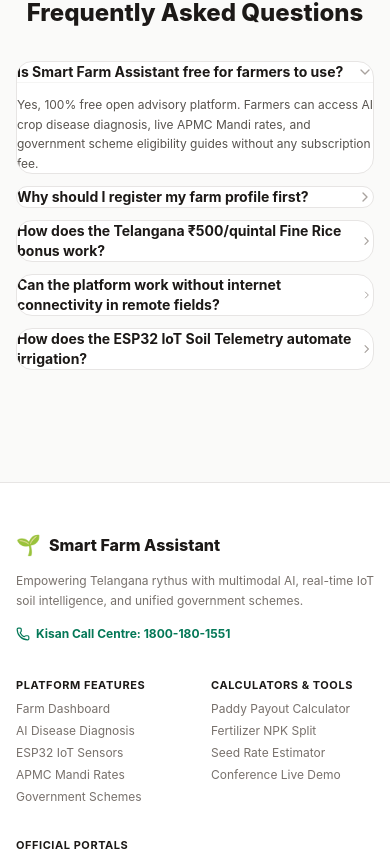
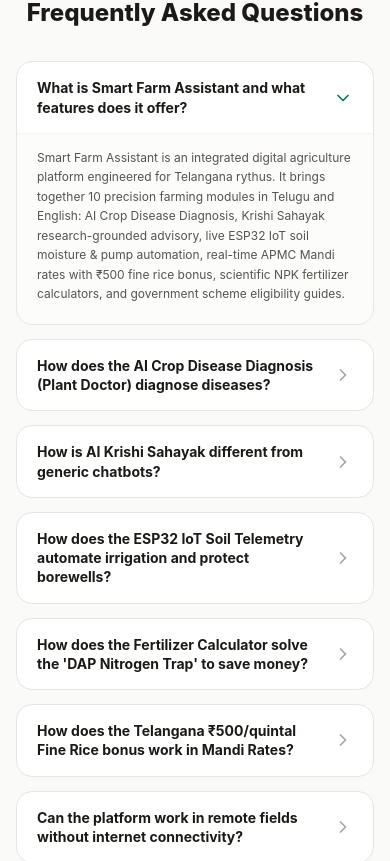
Before and after one commit to bioashfaq123-lgtm/smart-farm-assistant, a Next.js app: page / in a window 390 px wide. Shown: the part 5250-6111 px from the top of the page. Built offline with nearby package versions, Linux system fonts and the light colour scheme.

Commit message:
feat(faq): update FAQs with comprehensive feature questions and improved padding

```diff
--- a/src/app/page.tsx
+++ b/src/app/page.tsx
@@ -109,34 +109,52 @@ export default function HomePage() {
 
   const faqs = [
     {
+      qEn: "What is Smart Farm Assistant and what features does it offer?",
+      qTe: "స్మార్ట్ ఫార్మ్ అసిస్టెంట్ అంటే ఏమిటి మరియు ఇందులో ఏయే సేవలు ఉన్నాయి?",
+      aEn: "Smart Farm Assistant is an integrated digital agriculture platform engineered for Telangana rythus. It brings together 10 precision farming modules in Telugu and English: AI Crop Disease Diagnosis, Krishi Sahayak research-grounded advisory, live ESP32 IoT soil moisture & pump automation, real-time APMC Mandi rates with ₹500 fine rice bonus, scientific NPK fertilizer calculators, and government scheme eligibility guides.",
+      aTe: "స్మార్ట్ ఫార్మ్ అసిస్టెంట్ అనేది తెలంగాణ రైతుల కోసం రూపొందించబడిన సమగ్ర డిజిటల్ వ్యవసాయ వేదిక. ఇందులో 10 ముఖ్య సేవలు ఉన్నాయి: ఏఐ పంట తెగుళ్ళ నిర్ధారణ, పరిశోధనా ఆధారిత కృషి సహాయక్ సలహాలు, ఈఎస్పీ32 ఐఓటీ ఆటోమేటిక్ నీటి పారుదల, లైవ్ మార్కెట్ ధరలు & ₹500 సన్న బియ్యం బోనస్ లెక్కలు, శాస్త్రీయ ఎరువుల కాలిక్యులేటర్లు మరియు ప్రభుత్వ పథకాల మార్గదర్శిని.",
+    },
+    {
+      qEn: "How does the AI Crop Disease Diagnosis (Plant Doctor) diagnose diseases?",
+      qTe: "ఏఐ పంట రోగ నిర్ధారణ (ప్లాంట్ డాక్టర్) తెగుళ్ళను ఎలా గుర్తిస్తుంది?",
+      aEn: "Farmers can upload or snap a leaf photo, or describe symptoms in Telugu or English. The vision model analyzes foliar lesions across 16 major regional crop diseases (Paddy Blast, Sheath Blight, Cotton Pink Bollworm, Chilli Anthracnose, etc.), cross-checks with CIBRC statutory safety guidelines, and recommends verified chemical dilutions, biological controls (Trichoderma), and mandatory Pre-Harvest Intervals (PHI).",
+      aTe: "రైతులు తెగులు సోకిన ఆకు ఫోటో తీసి అప్‌లోడ్ చేయవచ్చు లేదా లక్షణాలను వివరించవచ్చు. ఏఐ మోడల్ 16 రకాల ప్రధాన పంట తెగుళ్ళను (వరి అగ్గితెగులు, పొడతెగులు, పత్తి గులాబీ రంగు పురుగు, మిర్చి కొమ్మకుళ్లు మొదలైనవి) ఖచ్చితంగా గుర్తించి, సీఐబీఆర్‌సీ ఆమోదిత మందుల మోతాదులు, ట్రైకోడెర్మా వంటి జీవ నియంత్రణ మరియు కోత ముందు వ్యవధి (PHI) సూచిస్తుంది.",
+    },
+    {
+      qEn: "How is AI Krishi Sahayak different from generic chatbots?",
+      qTe: "ఏఐ కృషి సహాయక్ సాధారణ చాట్‌బాట్‌ల కంటే ఎలా భిన్నమైనది?",
+      aEn: "Unlike generic AI models that hallucinate unverified or unsafe chemicals, Krishi Sahayak is strictly grounded in 3,689 pages of verified PJTSAU research literature, including 56 monthly issues of Vyavasayam (2022–2026) and the Telangana Vyavasaayam Diksoochi. Every recommendation cites the exact publication issue and page number, ensuring 100% scientific credibility.",
+      aTe: "సాధారణ ఏఐ చాట్‌బాట్‌ల వలె తప్పుడు మందులను సూచించకుండా, కృషి సహాయక్ 3,689 పేజీల విశ్వవిద్యాలయ వ్యవసాయ పరిశోధనా ప్రచురణలు మరియు వ్యవసాయం మాసపత్రికల ఆధారంగా పనిచేస్తుంది. ప్రతి సలహాకు ఆధారమైన ప్రచురణ మరియు పేజీ సంఖ్యను సైటేషన్ రూపంలో అందిస్తుంది.",
+    },
+    {
+      qEn: "How does the ESP32 IoT Soil Telemetry automate irrigation and protect borewells?",
+      qTe: "ఈఎస్పీ32 ఐఓటీ సెన్సార్లు సాగునీటి పంపును ఎలా ఆటోమేట్ చేస్తాయి?",
+      aEn: "Field-edge capacitive soil moisture sensors (v1.2) continuously sample root-zone volumetric water content (VWC %). When moisture drops below 30%, a 30A optocoupled relay automatically turns ON the borewell pump. Once optimal field capacity reaches 55%, it automatically cuts off. This saves 25–30% water, prevents dangerous midnight field visits, and includes dry-run and rain-skip protection.",
+      aTe: "నేలలో అమర్చిన సెన్సార్లు వేరు మండలంలోని తేమను నిరంతరం కొలుస్తాయి. తేమ 30% కంటే తగ్గితే 30A రిలే ద్వారా బోరుబావి మోటార్ ఆటోమేటిక్‌గా ఆన్ అవుతుంది; 55% తగినంత తేమ చేరగానే దానంతటదే ఆగిపోతుంది. ఇది 25-30% నీటిని ఆదా చేయడంతో పాటు, అర్ధరాత్రి పొలాలకు వెళ్లే ప్రమాదాన్ని నివారిస్తుంది.",
+    },
+    {
+      qEn: "How does the Fertilizer Calculator solve the 'DAP Nitrogen Trap' to save money?",
+      qTe: "ఎరువుల కాలిక్యులేటర్ 'డీఏపీ నత్రజని లోపం' సరిచేసి డబ్బును ఎలా ఆదా చేస్తుంది?",
+      aEn: "Farmers often apply full urea alongside Di-Ammonium Phosphate (DAP), forgetting that each 50 kg bag of DAP already supplies 9.4 kg of elemental Nitrogen. Our calculator uses stoichiometric deduction: it subtracts the Nitrogen supplied by DAP from the urea requirement, saving approximately 1 full bag (~21 kg) of urea per acre while preventing blast outbreaks and lodging.",
+      aTe: "రైతులు డీఏపీతో పాటు పూర్తి మోతాదు యూరియాను వేస్తుంటారు. కానీ 50 కిలోల డీఏపీ బస్తాలో 9.4 కిలోల స్వచ్ఛమైన నత్రజని ఉంటుందని గమనించరు. మన కాలిక్యులేటర్ డీఏపీలోని నత్రజనిని లెక్కించి, యూరియా మోతాదు నుండి తీసివేస్తుంది. దీనివల్ల ఎకరాకు దాదాపు 1 బస్తా యూరియా ఆదా అవ్వడమే కాక, పైరు పడిపోకుండా మరియు అగ్గితెగులు రాకుండా కాపాడుతుంది.",
+    },
+    {
+      qEn: "How does the Telangana ₹500/quintal Fine Rice bonus work in Mandi Rates?",
+      qTe: "తెలంగాణ ₹500 సన్న బియ్యం బోనస్ లైవ్ మార్కెట్‌లో ఎలా లెక్కించబడుతుంది?",
+      aEn: "The Government of Telangana provides an additional ₹500/Qtl incentive bonus over the Central Minimum Support Price (MSP of ₹2,320) for 33 notified fine paddy varieties (such as RNR 15048 / Telangana Sona, BPT 5204). The live Mandi module tracks daily arrival prices across 12 Telangana APMC markets and instantly computes total earnings with the ₹500 bonus (₹2,820/Qtl total).",
+      aTe: "తెలంగాణ ప్రభుత్వం 33 రకాల సన్న వరి రకాలకు (RNR 15048 తెలంగాణ సోనా, BPT 5204 వంటివి) కేంద్ర కనీస మద్దతు ధర ₹2,320కి అదనంగా ₹500 బోనస్ అందిస్తుంది. మన మార్కెట్ విభాగం 12 వ్యవసాయ మార్కెట్ల ధరలను ట్రాక్ చేస్తూ, ఈ బోనస్‌తో కలిపి వచ్చే మొత్తం ఆదాయాన్ని (క్వింటాలుకు ₹2,820) తక్షణమే లెక్కిస్తుంది.",
+    },
+    {
+      qEn: "Can the platform work in remote fields without internet connectivity?",
+      qTe: "మారుమూల గ్రామీణ పొలాల్లో ఇంటర్నెట్ లేకపోయినా పనిచేస్తుందా?",
+      aEn: "Yes! Smart Farm Assistant is an offline-capable Progressive Web App (PWA). Once opened, critical agronomic Package of Practices, fertilizer calculators, and emergency diagnostic reference tables are pre-cached and operate seamlessly offline even in remote fields without mobile signal.",
+      aTe: "ఖచ్చితంగా! పీడబ్ల్యూఏ (PWA) ఆఫ్‌లైన్ టెక్నాలజీ ద్వారా ఇంటర్నెట్ సిగ్నల్ లేని మారుమూల చేలలో కూడా వ్యవసాయ సలహాలు, ఎరువుల కాలిక్యులేటర్లు మరియు అత్యవసర పంట రక్షణ సమాచారం అందుబాటులో ఉంటాయి.",
+    },
+    {
       qEn: "Is Smart Farm Assistant free for farmers to use?",
       qTe: "స్మార్ట్ ఫార్మ్ అసిస్టెంట్ రైతులకు ఉచితంగా లభిస్తుందా?",
-      aEn: "Yes, 100% free open advisory platform. Farmers can access AI crop disease diagnosis, live APMC Mandi rates, and government scheme eligibility guides without any subscription fee.",
-      aTe: "అవును, రైతులందరికీ 100% ఉచితం. ఏఐ పంట వ్యాధి నిర్ధారణ, లైవ్ మార్కెట్ ధరలు మరియు ప్రభుత్వ పథకాల సమాచారం ఉచితంగా పొందవచ్చు.",
-    },
-    {
-      qEn: "Why should I register my farm profile first?",
-      qTe: "ముందుగా నా రైతు ప్రొఫైల్‌ను ఎందుకు నమోదు చేసుకోవాలి?",
-      aEn: "Registering takes just 30 seconds. It unlocks personalized AI agronomic advice, live weather forecasts for your specific district, local APMC Mandi price tracking, and automated IoT pump synchronization.",
-      aTe: "నమోదు చేసుకోవడానికి 30 సెకన్లు మాత్రమే పడుతుంది. ఇది మీ జిల్లా వాతావరణం, పంట వ్యాధి నివారణ సలహాలు, సమీప మార్కెట్ యార్డ్ ధరలు మరియు ఆటోమేటిక్ నీటి పారుదల నియంత్రణను అందిస్తుంది.",
-    },
-    {
-      qEn: "How does the Telangana ₹500/quintal Fine Rice bonus work?",
-      qTe: "తెలంగాణ ₹500 సన్న బియ్యం బోనస్ ఎలా లభిస్తుంది?",
-      aEn: "The Government of Telangana pays an additional ₹500/Qtl incentive bonus over the Central MSP (₹2,320) for 33 certified fine paddy varieties (like RNR 15048 / Telangana Sona, BPT 5204). Total farmer rate is ₹2,820/Qtl disbursed directly via DBT.",
-      aTe: "కేంద్ర మద్దతు ధర ₹2,320కి అదనంగా ప్రభుత్వం క్వింటాలుకు ₹500 బోనస్ అందిస్తుంది (మొత్తం ₹2,820/క్వింటాల్). RNR 15048, BPT 5204 వంటి 33 సన్న వరి రకాలకు కొనుగోలు కేంద్రాల ద్వారా ఇది నేరుగా డీబీటీలో జమవుతుంది.",
-    },
-    {
-      qEn: "Can the platform work without internet connectivity in remote fields?",
-      qTe: "మారుమూల గ్రామీణ పొలాల్లో ఇంటర్నెట్ లేకపోయినా పనిచేస్తుందా?",
-      aEn: "Yes! The platform includes full PWA offline caching with pre-loaded scientific Package of Practices agronomic rules and emergency offline diagnostics.",
-      aTe: "ఖచ్చితంగా! పీడబ్ల్యూఏ (PWA) ఆఫ్‌లైన్ టెక్నాలజీ ద్వారా ఇంటర్నెట్ సిగ్నల్ లేని మారుమూల చేలలో కూడా వ్యవసాయ సలహాలు, పంట రక్షణ విధానాలు అందుబాటులో ఉంటాయి.",
-    },
-    {
-      qEn: "How does the ESP32 IoT Soil Telemetry automate irrigation?",
-      qTe: "ఈఎస్పీ32 (ESP32) సెన్సార్లు సాగునీటి పంపును ఎలా ఆటోమేట్ చేస్తాయి?",
-      aEn: "Capacitive soil moisture sensors continuously measure Volumetric Water Content (VWC %). When soil drops below your threshold, an automated relay triggers the pump, and automatically turns off when optimal soil saturation is reached.",
-      aTe: "భూమిలోని తేమ శాతాన్ని సెన్సార్లు నిరంతరం పర్యవేక్షిస్తాయి. తేమ సెట్ చేసిన శాతం కంటే తగ్గితే మోటార్ ఆన్ అవ్వడం, సరైన తేమ రాగానే ఆటోమేటిక్‌గా మోటార్ ఆగిపోవడం జరుగుతుంది.",
+      aEn: "Yes, 100% free open advisory platform. Farmers can access AI crop disease diagnosis, bilingual voice chat with Krishi Sahayak, live APMC Mandi rates, scientific calculators, and government scheme guides without any subscription fee or hidden charges.",
+      aTe: "అవును, రైతులందరికీ 100% ఉచితం. ఏఐ పంట వ్యాధి నిర్ధారణ, కృషి సహాయక్ వాయిస్ చాట్, లైవ్ మార్కెట్ ధరలు, సైంటిఫిక్ కాలిక్యులేటర్లు మరియు ప్రభుత్వ పథకాల సమాచారం ఎటువంటి రుసుము లేకుండా ఉచితంగా పొందవచ్చు.",
     },
   ];
 
@@ -810,26 +828,26 @@ export default function HomePage() {
           </h3>
         </div>
 
-        <div className="space-y-3">
+        <div className="space-y-3.5">
           {faqs.map((faq, index) => (
             <div
               key={index}
-              className="rounded-2xl border border-stone-200 dark:border-stone-800 bg-white dark:bg-stone-900 overflow-hidden shadow-2xs"
+              className="rounded-2xl border border-stone-200 dark:border-stone-800 bg-white dark:bg-stone-900 overflow-hidden shadow-xs transition hover:border-emerald-500/40"
             >
               <button
                 type="button"
                 onClick={() => toggleFaq(index)}
-                className="w-full text-left p-4.5 flex items-center justify-between font-bold text-sm text-stone-900 dark:text-white"
+                className="w-full text-left py-4 px-5 flex items-center justify-between font-bold text-sm sm:text-base text-stone-900 dark:text-white hover:bg-stone-50/70 dark:hover:bg-stone-800/40 transition-colors"
               >
-                <span>{lang === "te" ? faq.qTe : faq.qEn}</span>
+                <span className="pr-4 leading-snug">{lang === "te" ? faq.qTe : faq.qEn}</span>
                 <ChevronRight
-                  className={`w-4 h-4 text-stone-400 transition-transform ${
-                    openFaqIndex === index ? "rotate-90 text-emerald-600" : ""
+                  className={`w-5 h-5 shrink-0 text-emerald-600 transition-transform duration-200 ${
+                    openFaqIndex === index ? "rotate-90 text-emerald-700" : "text-stone-400"
                   }`}
                 />
               </button>
               {openFaqIndex === index && (
-                <div className="px-4.5 pb-4.5 text-xs text-stone-600 dark:text-stone-300 leading-relaxed border-t border-stone-100 dark:border-stone-800 pt-3">
+                <div className="px-5 pb-5 pt-3.5 text-xs sm:text-sm text-stone-600 dark:text-stone-300 leading-relaxed border-t border-stone-100 dark:border-stone-800 bg-stone-50/60 dark:bg-stone-850/40">
                   <p>{lang === "te" ? faq.aTe : faq.aEn}</p>
                 </div>
               )}
```
